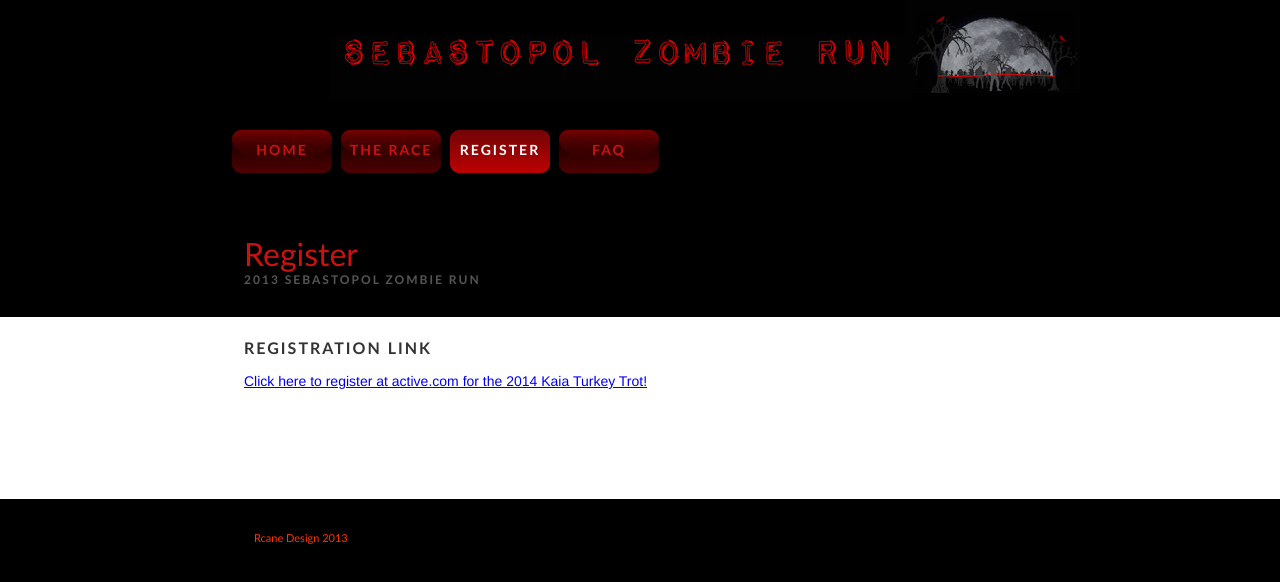
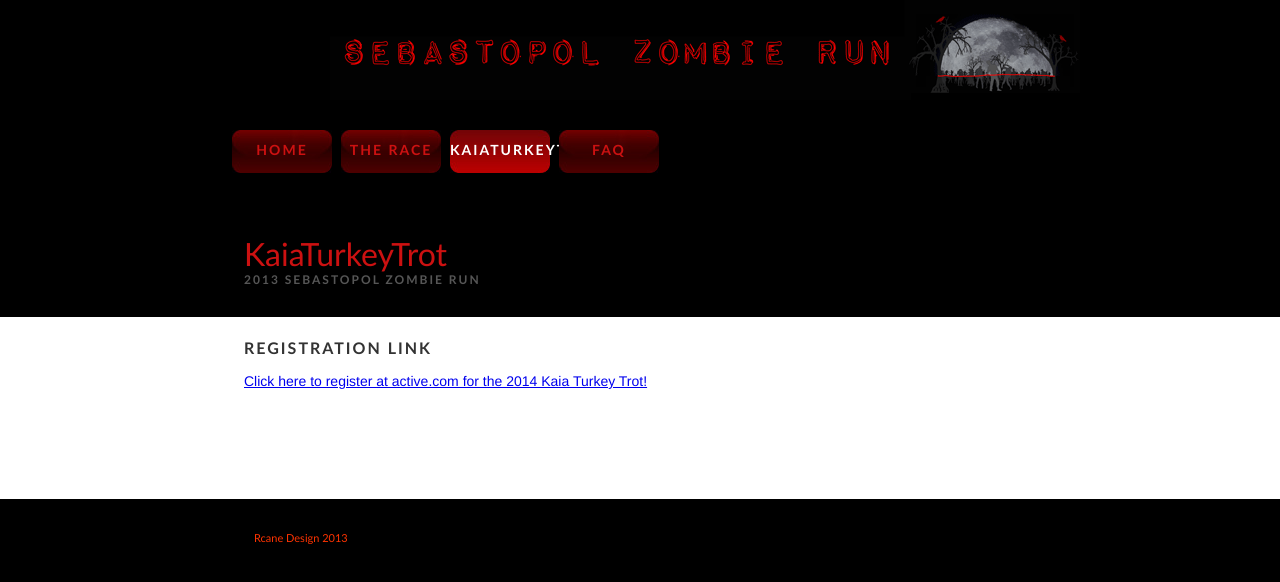
Before and after one commit to rcanedesign/sebastopolzombie, a plain HTML site: page KaiaTurkeyTrot.html in a window 1280 px wide. Drawn offline with Linux system fonts and the light colour scheme; a script that the page names is missing.

Commit message:
Update KaiaTurkeyTrot.html

```diff
--- a/KaiaTurkeyTrot.html
+++ b/KaiaTurkeyTrot.html
@@ -20,12 +20,12 @@ img, div, a { behavior: url(iepngfix.htc) }
      <ul>
       <li><a href="index.html">HOME</a></li>
       <li><a href="race.html">THE RACE</a></li>
-      <li><a href="#" class="mactive">REGISTER</a></li>
+      <li><a href="#" class="mactive">KaiaTurkeyTrot</a></li>
        <li><a href="faq.html">FAQ</a></li>
     </ul>
     </div>
     <div id="topleft">
-<h2>Register</h2>
+<h2>KaiaTurkeyTrot</h2>
     <h3>2013 Sebastopol Zombie Run</h3>
     </div>
 
```
